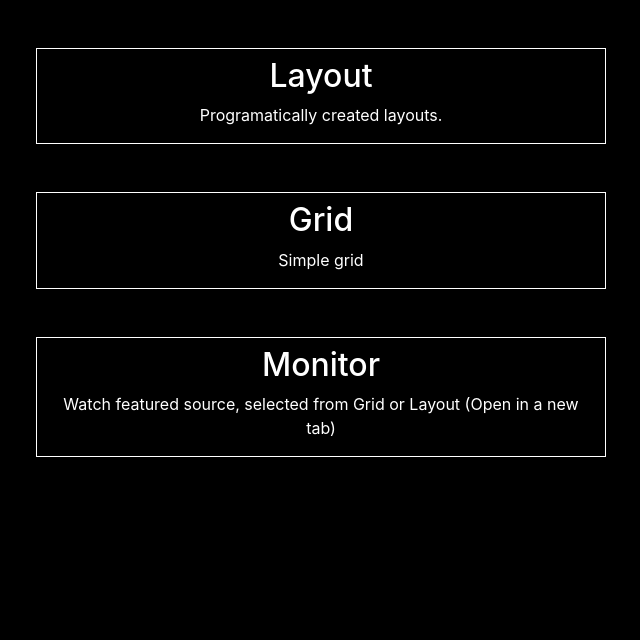
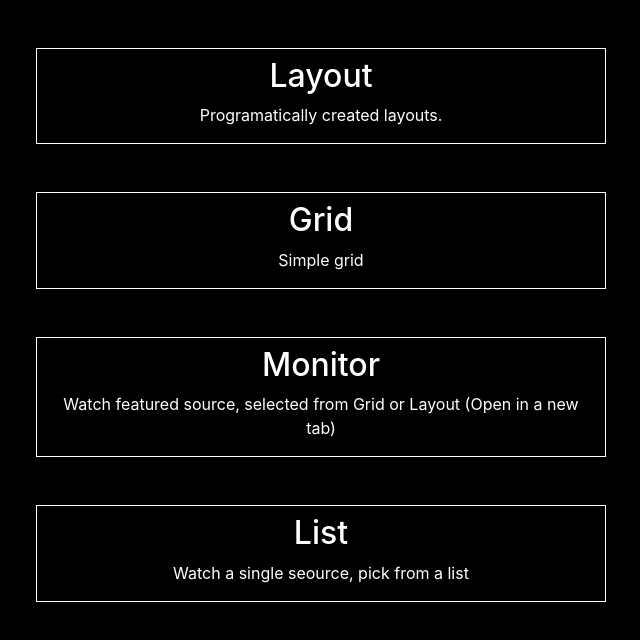
Before and after one commit to martinsantibanez/tele-react, a Next.js app: page / in a window 1280 px wide. Shown: the top 640 px of the page, without its empty margins (319-959 px from the left). Built offline with nearby package versions, Linux system fonts and the light colour scheme.

Commit message:
fix: .page.tsx page extension

```diff
--- a/next.config.js
+++ b/next.config.js
@@ -1,6 +1,7 @@
 /** @type {import('next').NextConfig} */
 module.exports = {
   reactStrictMode: true,
+  pageExtensions: ["page.tsx"],
   webpack(config) {
     config.module.rules.push({
       test: /\.svg$/,
--- a/src/pages/index.tsx
+++ b/src/pages/index.page.tsx
@@ -53,6 +53,12 @@ const Home: NextPage = () => {
             title="Monitor"
             description="Watch featured source, selected from Grid or Layout (Open in a new tab)"
           />
+
+          <HomeElement
+            href="/list"
+            title="List"
+            description="Watch a single seource, pick from a list"
+          />
         </div>
       </main>
     </div>
```
Also changed, not shown: src/pages/_app.page.tsx (renamed from src/pages/_app.tsx), src/pages/grid/index.page.tsx (renamed from src/pages/grid/index.tsx), src/pages/layout/index.page.tsx (renamed from src/pages/layout/index.tsx), src/pages/list/index.page.tsx (renamed from src/pages/list/index.tsx), src/pages/promoted/index.page.tsx (renamed from src/pages/promoted/index.tsx).
